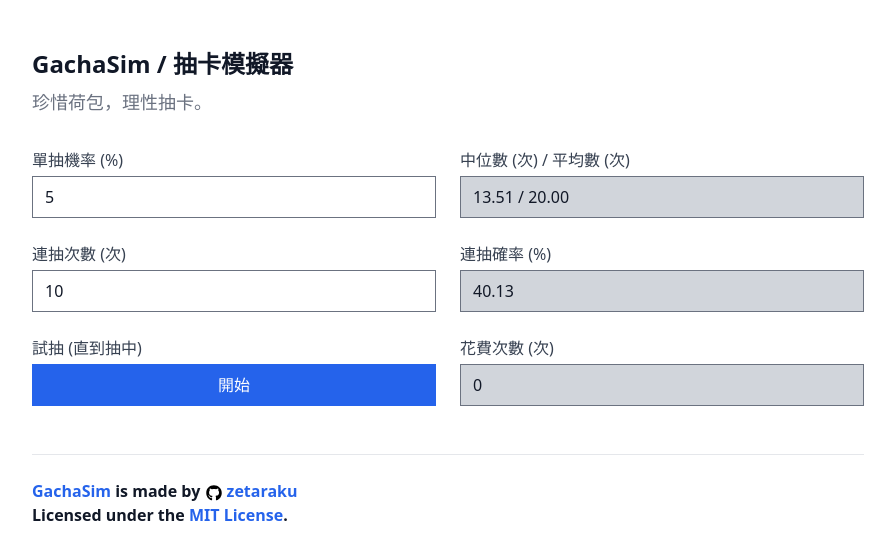
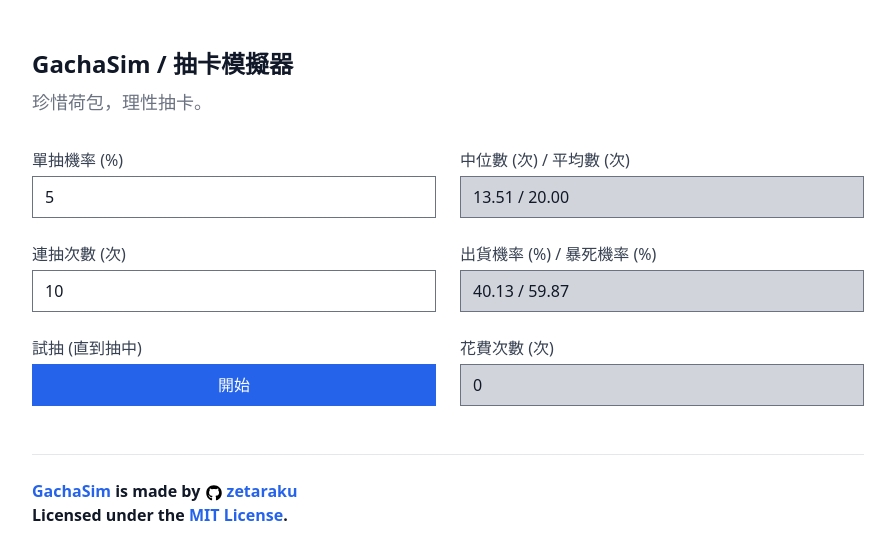
Before and after one commit to zetaraku/GachaSim, a Vue app: page / in a window 1280 px wide. Shown: the top 560 px of the page, without its empty margins (192-1087 px from the left). Built offline with nearby package versions, Linux system fonts and the light colour scheme.

Commit message:
✨ add fail probability and change words

```diff
--- a/src/App.vue
+++ b/src/App.vue
@@ -17,8 +17,8 @@
           <input type="number" min="0" step="1" v-model.number="n">
         </div>
         <div>
-          <label>連抽確率 (%)</label>
-          <input type="text" :value="(pSumTo(n) * 100).toFixed(2)" disabled>
+          <label>出貨機率 (%) / 暴死機率 (%)</label>
+          <input type="text" :value="`${(pSumTo(n) * 100).toFixed(2)} / ${(100 - pSumTo(n) * 100).toFixed(2)}`" disabled>
         </div>
         <div>
           <label>試抽 (直到抽中)</label>
```
